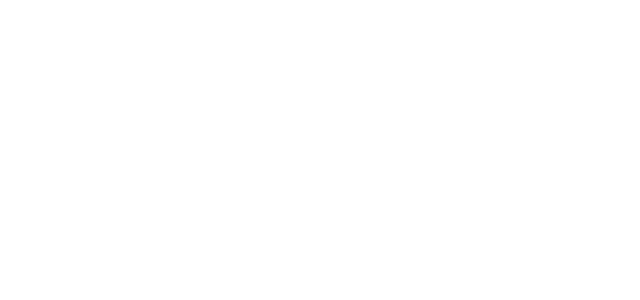
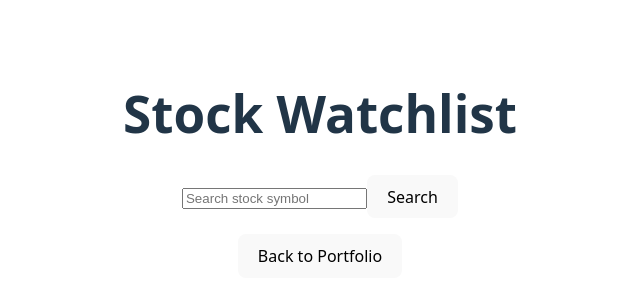
Before and after one commit to akazad12/Capstone_fe, a React (Vite) app: page /watchlist in a window 1280 px wide. Before the commit this address had no page. Shown: the part 236-536 px from the top of the page, without its empty margins (320-960 px from the left). Built offline with nearby package versions, Linux system fonts and the light colour scheme.

Commit message:
-Watchlist.jsx created to search stocks using api, searches based on ticker value -dummy portfolio created to navigate to portfolio -deleted home,used portfolio instead -rerouted sign in completion to portfolio page

```diff
--- a/src/App.jsx
+++ b/src/App.jsx
@@ -1,7 +1,9 @@
 import {Routes, Route,BrowserRouter} from "react-router-dom"
 import './App.css'
 import Login from "./pages/Login.jsx"
-import Home from "./pages/Home.jsx"
+import Watchlist from "./pages/WatchList.jsx"
+import Portfolio from "./pages/Portfolio.jsx"
+
 
 
 function App() {
@@ -10,7 +12,8 @@ function App() {
     {/* <Route path = '/' element = {} */}
     <Routes>
       <Route path = '/login' element= {<Login/>}/>
-      <Route path = '/home' element= {<Home/>}/>
+      <Route path= '/portfolio' element={<Portfolio />} />
+      <Route path = '/watchlist' element= {<Watchlist/>}/>
     </Routes>
     </BrowserRouter>
   )
--- a/src/pages/Home.jsx
+++ /dev/null
@@ -1,15 +0,0 @@
-import { useState } from "react";
-import axios from "axios";
-
-function Home() {
-  console.log('hello')
-
-  return (
-    <div>
-      <h1>Welcome to the Home Page</h1>
-
-    </div>
-  );
-}
-
-export default Home;
--- a/src/pages/Login.jsx
+++ b/src/pages/Login.jsx
@@ -26,7 +26,7 @@ function Login() {
       console.log(res.data)
       if (res.data.token) {
         localStorage.setItem("token", res.data.token);
-        navigate("/home");
+        navigate("/portfolio");
         console.log("logged in", res.data);
       } else{
         setError("Invalid email or password")
--- /dev/null
+++ b/src/pages/Portfolio.jsx
@@ -0,0 +1,16 @@
+import { useNavigate } from "react-router-dom";
+
+function Portfolio() {
+
+
+  return (
+    <div>
+
+      <h1>My Portfolio</h1>
+
+
+    </div>
+  );
+}
+
+export default Portfolio;
--- /dev/null
+++ b/src/pages/WatchList.jsx
@@ -0,0 +1,56 @@
+import { useState } from "react";
+import { useNavigate } from "react-router-dom";
+
+import axios from "axios";
+
+function WatchList() {
+  const navigate = useNavigate();
+  const [search, setSearch] = useState("");
+  const [results, setResults] = useState([]);
+  const FKEY = import.meta.env.VITE_FKEY;
+  const userId = localStorage.getItem("userId");
+  console.log(FKEY, import.meta.env.FKEY);
+
+  const searchStock = async (e) => {
+    e.preventDefault();
+
+    try {
+      const res = await axios.get(
+        `https://finnhub.io/api/v1/search?q=${search}&token=${FKEY}`,
+      );
+
+      setResults(res.data.result);
+    } catch (err) {
+      console.log(err);
+    }
+
+  };
+
+  return (
+    <div>
+      <h1>Stock Watchlist</h1>
+
+      <form onSubmit={searchStock}>
+        <input
+          type="text"
+          placeholder="Search stock symbol"
+          value={search}
+          onChange={(e) => setSearch(e.target.value.toUpperCase())}
+        />
+
+        <button type="submit">Search</button>
+      </form>
+
+      <ul>
+        {results.map((stock) => (
+          <li key={stock.symbol}>
+            {stock.description} ({stock.symbol})
+          </li>
+        ))}
+      </ul>
+      <button onClick={() => navigate("/portfolio")}>Back to Portfolio</button>
+    </div>
+  );
+}
+
+export default WatchList;
```
Also changed, not shown: 1 other file (tests, documents, lock files or other folders).
